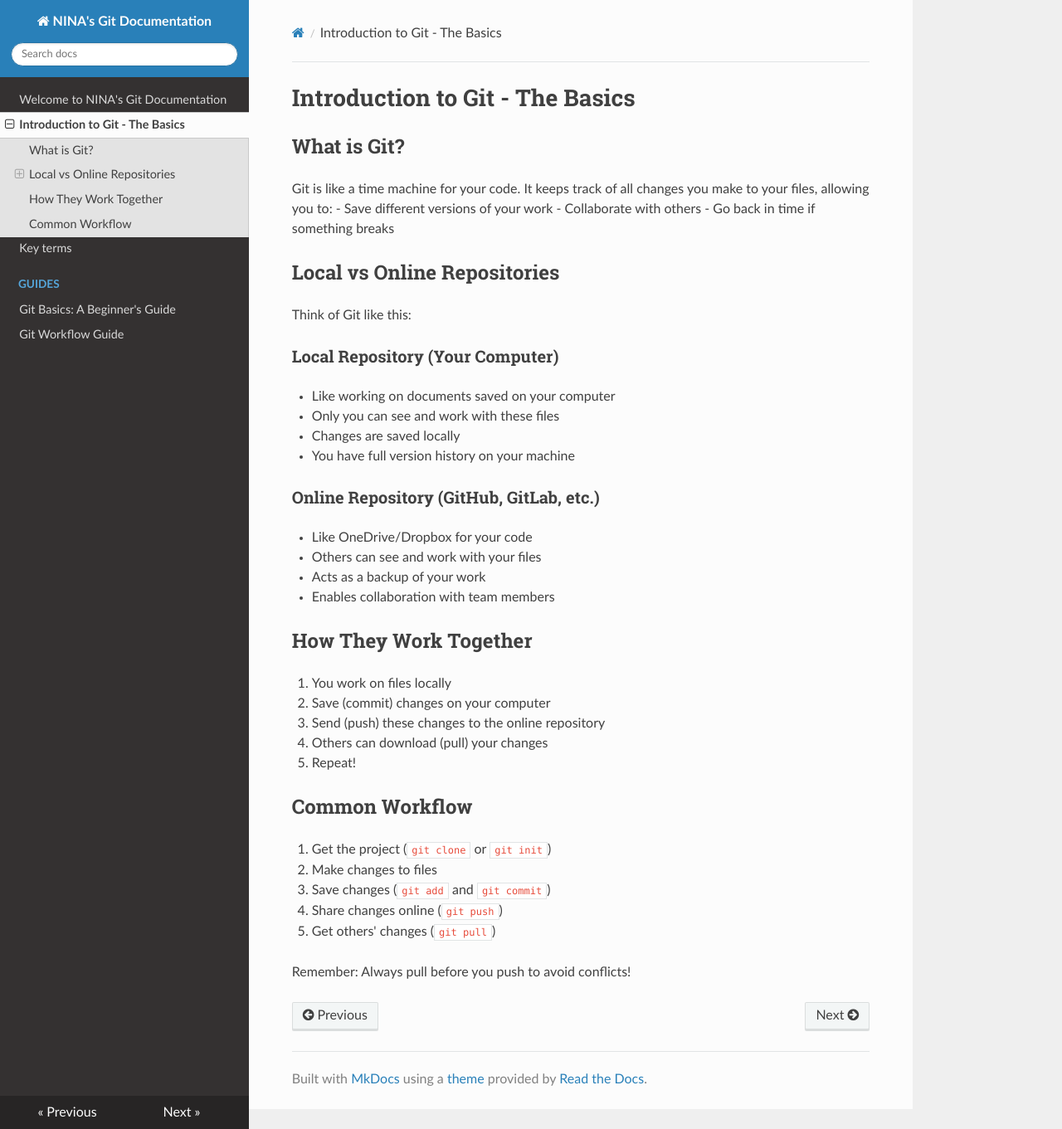
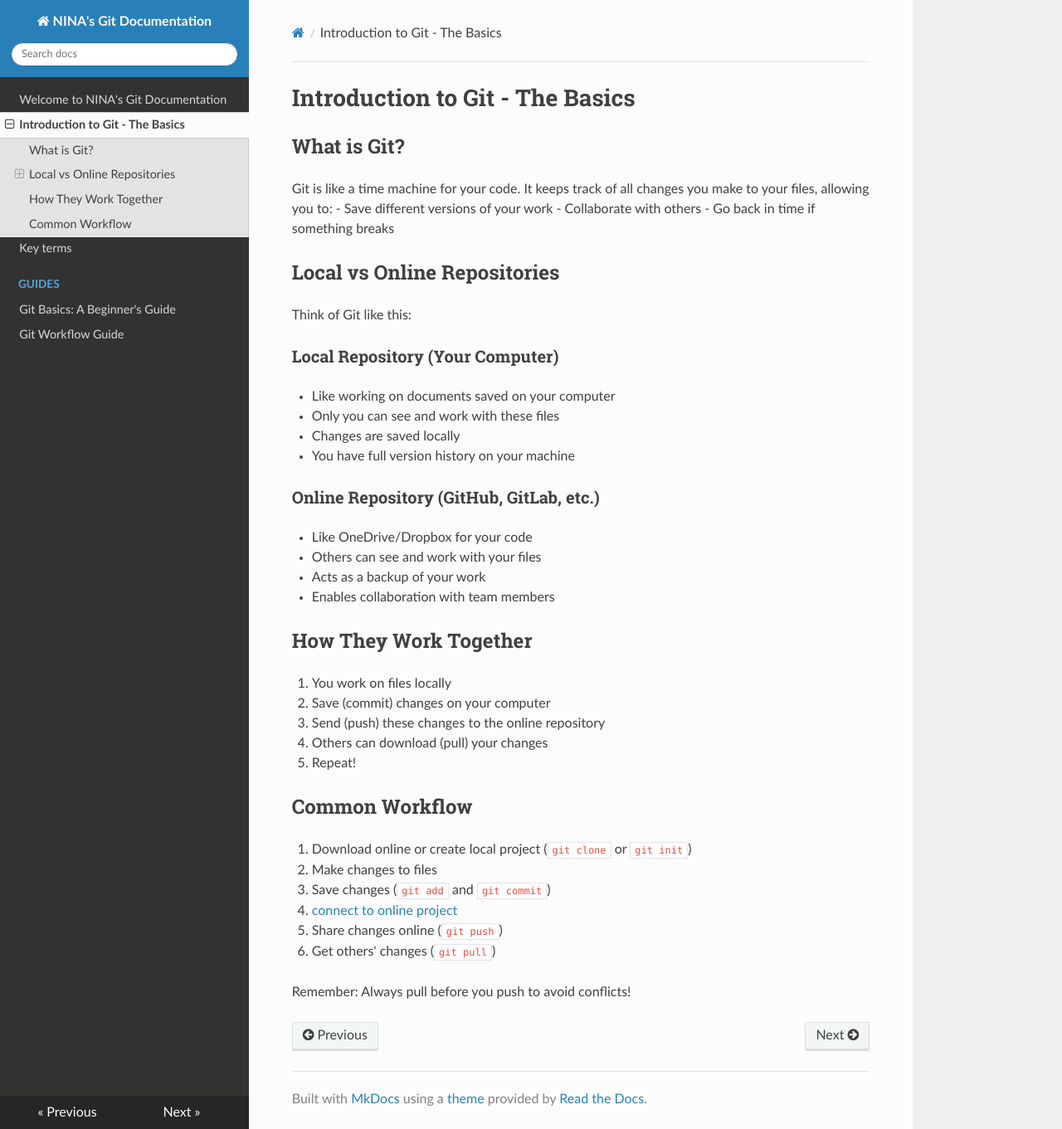
Before and after one commit to kjegru/nina-git-documentation, an MkDocs documentation site: the page built from docs/intro-to-git.md, in a window 1280 px wide and 1361 px high. Shown: the whole window at 83% size. Built offline with MkDocs 1.6.1, drawn with Linux system fonts in a browser that asks for light colours; nearby versions of some CDN libraries.

Commit message:
Added some info to common workflow

```diff
--- a/docs/intro-to-git.md
+++ b/docs/intro-to-git.md
@@ -29,10 +29,11 @@ Think of Git like this:
 5. Repeat!
 
 ## Common Workflow
-1. Get the project (`git clone` or `git init`)
+1. Download online or create local project (`git clone` or `git init`)
 2. Make changes to files
 3. Save changes (`git add` and `git commit`)
-4. Share changes online (`git push`)
-5. Get others' changes (`git pull`)
+4. [connect to online project](guides/git-basics-guide.md)
+5. Share changes online (`git push`)
+6. Get others' changes (`git pull`)
 
 Remember: Always pull before you push to avoid conflicts!
```
